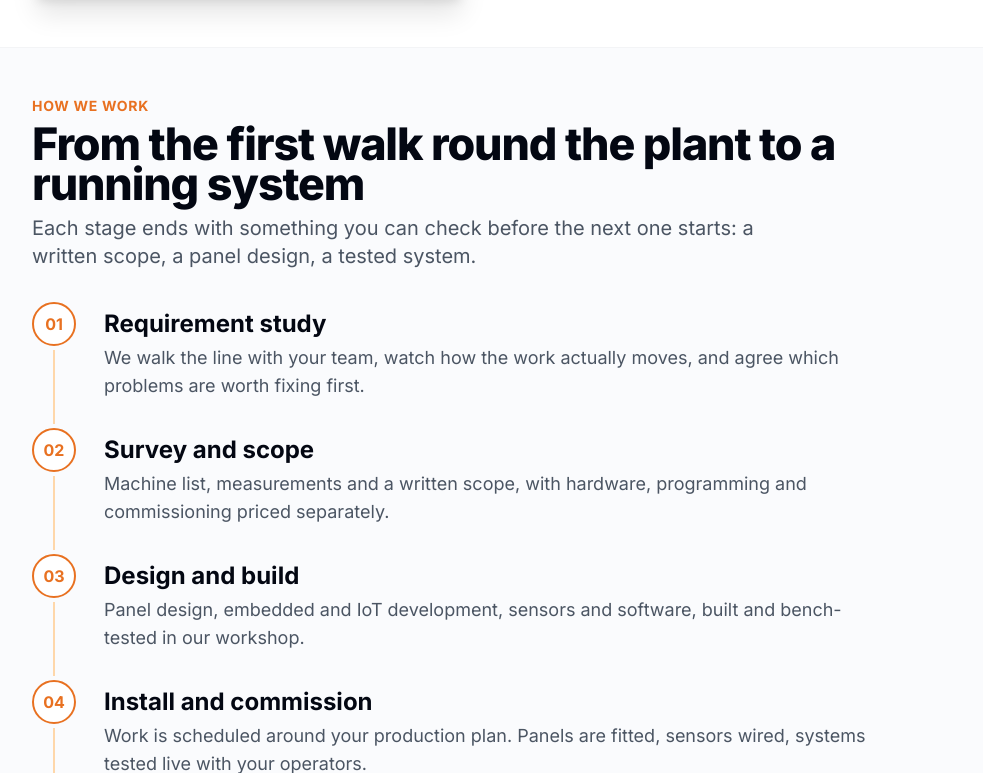
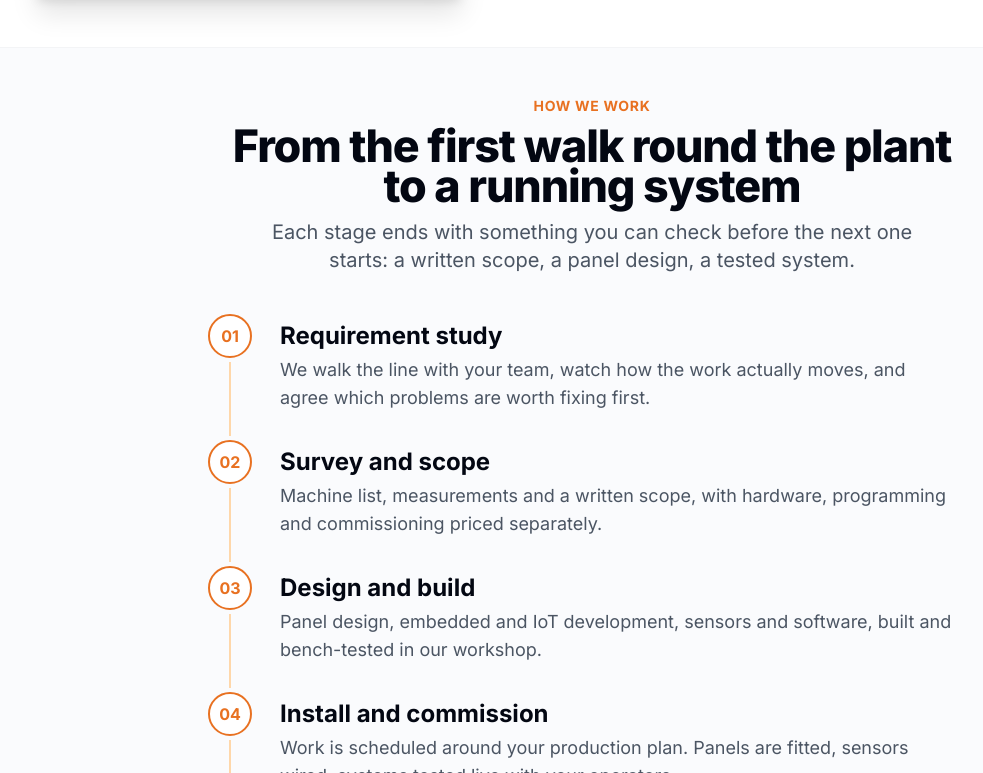
Before and after one commit to crabstertechnology/CT_new, a React (Vite) app: page / in a window 1280 px wide. Shown: the part 3627-4400 px from the top of the page, without its empty margins (48-1031 px from the left). Built offline with nearby package versions, Linux system fonts and the light colour scheme.

Commit message:
feat: center HOW WE WORK section header and timeline layout

```diff
--- a/src/components/HowWeWorkSection.jsx
+++ b/src/components/HowWeWorkSection.jsx
@@ -39,23 +39,23 @@ export default function HowWeWorkSection() {
       id="how-we-work"
       className="flex flex-col justify-center bg-slate-50/70 border-b border-gray-100 relative px-6 sm:px-10 lg:px-14 xl:px-20 py-10 sm:py-12 w-full"
     >
-      <div className="w-full flex flex-col justify-center">
+      <div className="w-full flex flex-col items-center justify-center">
 
-        {/* Section Header */}
-        <div className="max-w-4xl mb-6 sm:mb-8">
-          <div className="text-xs sm:text-sm font-bold uppercase tracking-wider text-[#E87121] mb-2">
+        {/* Section Header - Centered */}
+        <div className="max-w-3xl mb-8 sm:mb-10 text-center mx-auto">
+          <div className="text-xs sm:text-sm font-bold uppercase tracking-wider text-[#E87121] mb-2.5">
             HOW WE WORK
           </div>
-          <h2 className="text-2xl sm:text-3xl md:text-4xl lg:text-[2.8rem] font-extrabold text-gray-950 tracking-tight leading-tight">
+          <h2 className="text-2xl sm:text-3xl md:text-4xl lg:text-[2.8rem] font-extrabold text-gray-950 tracking-tight leading-tight mb-3">
             From the first walk round the plant to a running system
           </h2>
-          <p className="mt-2.5 text-base sm:text-lg lg:text-xl text-gray-600 leading-relaxed max-w-3xl font-normal">
+          <p className="text-base sm:text-lg lg:text-xl text-gray-600 leading-relaxed max-w-2xl mx-auto font-normal">
             Each stage ends with something you can check before the next one starts: a written scope, a panel design, a tested system.
           </p>
         </div>
 
-        {/* Vertical Connected Timeline — 100% Mathematically Straight Alignment */}
-        <div className="max-w-5xl">
+        {/* Vertical Connected Timeline — Centered Block with Straight Line */}
+        <div className="w-full max-w-2xl sm:max-w-3xl mx-auto">
           <div className="flex flex-col">
             {steps.map((step, idx) => {
               const isLast = idx === steps.length - 1;
@@ -83,7 +83,7 @@ export default function HowWeWorkSection() {
                     <h3 className="text-lg sm:text-xl lg:text-2xl font-bold text-gray-950 mb-1 group-hover:text-[#E87121] transition-colors">
                       {step.title}
                     </h3>
-                    <p className="text-base sm:text-lg text-gray-600 leading-relaxed max-w-3xl font-normal">
+                    <p className="text-base sm:text-lg text-gray-600 leading-relaxed max-w-2xl font-normal">
                       {step.description}
                     </p>
                   </div>
```
